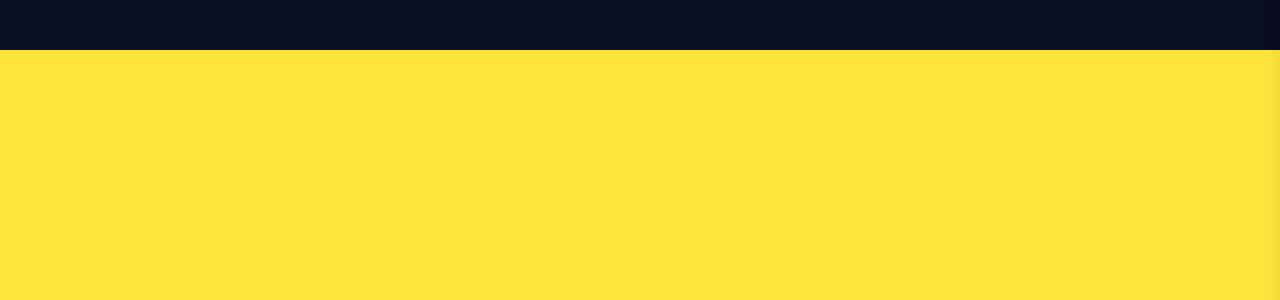
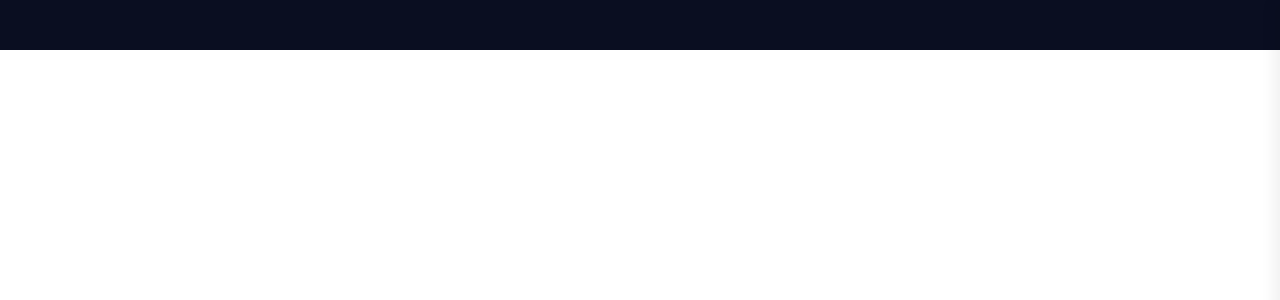
Before and after one commit to CristianRolendioVillavicencio/gacastro, a React (Create React App) app: page / in a window 1280 px wide. Shown: the top 300 px of the page. Built offline with nearby package versions, Linux system fonts and the light colour scheme.

Commit message:
Update EssentialFeatures.css

```diff
--- a/src/Components/HomeThree/EssentialFeatures.css
+++ b/src/Components/HomeThree/EssentialFeatures.css
@@ -5,8 +5,7 @@
 }
 
 body {
-    background-color: #ffe53b;
-    background-image: linear-gradient(147deg, #ffe53b 0%, #fd3838 74%);
+
     min-height: 100vh;
     font-family: "Fira Sans", sans-serif;
     display: flex;
```
